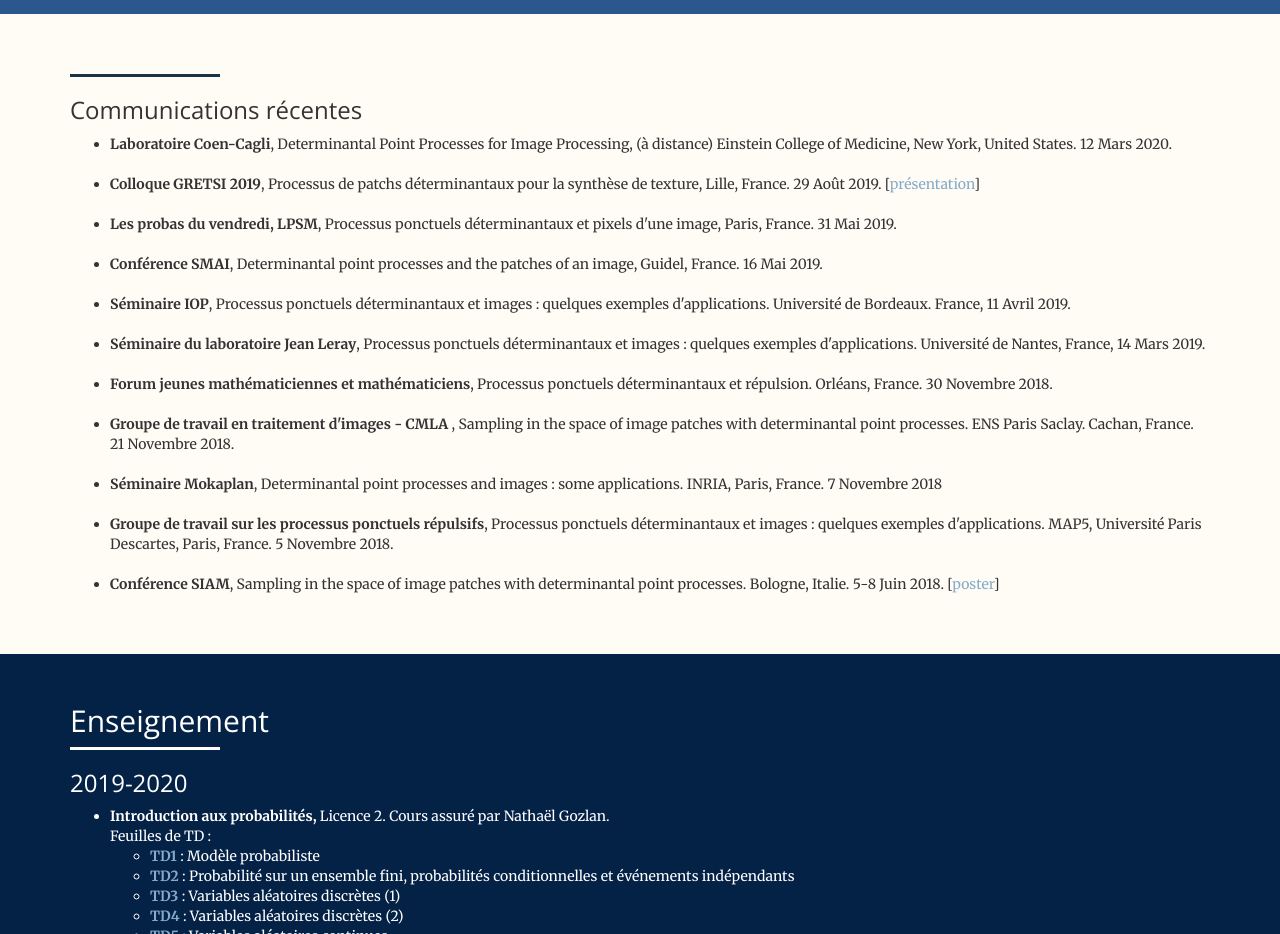
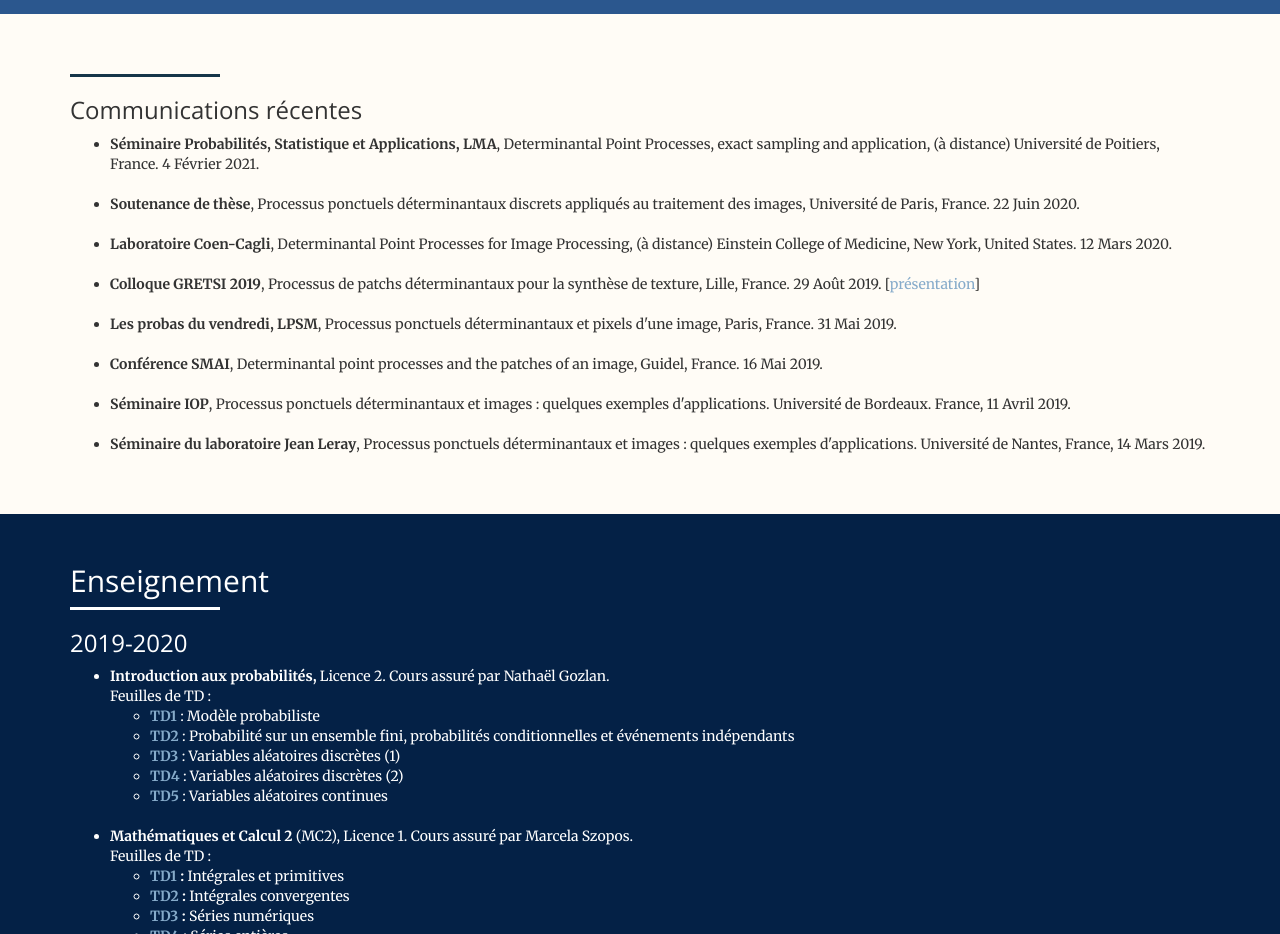
Before and after one commit to claunay/claunay.github.io, a website: page index_fr.html in a window 1280 px wide. Shown: the part 1680-2614 px from the top of the page. Drawn offline with nearby package versions, Linux system fonts and the light colour scheme.

Commit message:
Update comm

```diff
--- a/index_fr.html
+++ b/index_fr.html
@@ -159,6 +159,12 @@
             <hr align="left">
             <h3>Communications récentes</h3>
 			<ul>
+			<li>  <span><strong>Séminaire Probabilités, Statistique et Applications, LMA</strong>, Determinantal Point Processes, exact sampling and application, (à distance) Université de Poitiers, France. 4 Février 2021.</span>
+				  </li>
+				  <br>
+				<li>  <span><strong>Soutenance de thèse</strong>, Processus ponctuels déterminantaux discrets appliqués au traitement des images, Université de Paris, France. 22 Juin 2020.</span>
+				  </li>
+				  <br>
 				<li>  <span><strong>Laboratoire Coen-Cagli</strong>, Determinantal Point Processes for Image Processing, (à distance) Einstein College of Medicine, New York, United States. 12 Mars 2020.</span>
 				  </li>
 				  <br>
@@ -176,21 +182,6 @@
 				  <br>
 				<li>  <span><strong> Séminaire du laboratoire Jean Leray</strong>, Processus ponctuels déterminantaux et images : quelques exemples d'applications. Université de Nantes, France, 14 Mars 2019.</span>
 				</li>
-				  <br>
-				<li>  <span><strong>Forum jeunes mathématiciennes et mathématiciens</strong>, Processus ponctuels déterminantaux et répulsion. Orléans, France. 30 Novembre 2018.</span>
-				  </li>
-				  <br>
-				  <li> <span><strong>Groupe de travail en traitement d'images - CMLA </strong>, Sampling in the space of image patches with determinantal point processes. ENS Paris Saclay. Cachan, France. 21 Novembre 2018.</span>
-				  </li>
-				  <br>
-				  <li> <span><strong>Séminaire Mokaplan</strong>,  Determinantal point processes and images : some applications. INRIA, Paris, France. 7 Novembre 2018</span>
-				  </li>
-				  <br>
-				  <li> <span><strong>Groupe de travail sur les processus ponctuels répulsifs</strong>, Processus ponctuels déterminantaux et images : quelques exemples d'applications. MAP5, Université Paris Descartes, Paris, France. 5 Novembre 2018.</span>
-				  </li>
-				  <br>
-				  <li> <span><strong>Conférence SIAM</strong>, Sampling in the space of image patches with determinantal point processes. Bologne, Italie. 5-8 Juin 2018. [<a href="data/poster_SIAM18.pdf">poster</a>]</span>
-				  </li>
 				  </ul>
          </div>
       </section>
```
